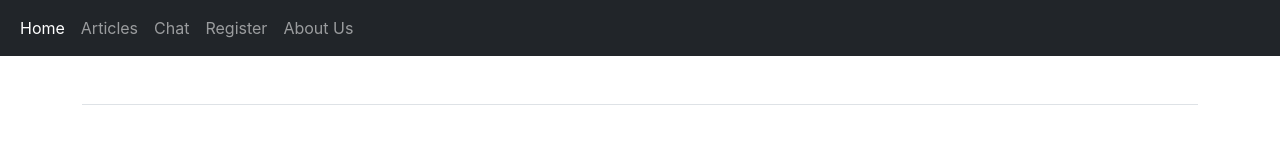
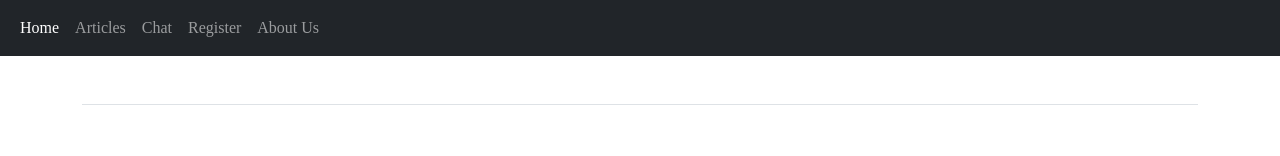
Before and after one commit to vaivodeieva/Trainings, a React (Create React App) app: page / in a window 1280 px wide. Shown: the top 156 px of the page. Built offline with nearby package versions, Linux system fonts and the light colour scheme; the HTML template or start-up script is replaced by a standard one.

Commit message:
Update Header.js

```diff
--- a/src/Components/Header.js
+++ b/src/Components/Header.js
@@ -29,11 +29,11 @@ function Header() {
                     </button>
                     <div className={mainMenuClasses} id="navbarNavAltMarkup">
                         <div className="navbar-nav">
-                            <NavLink className="nav-link" exact to="/">Home</NavLink>
-                            <NavLink className="nav-link" to="/articles">Articles</NavLink>
-                            <NavLink className="nav-link" to="/chat">Chat</NavLink>
-                            <NavLink className="nav-link" to="/register">Register</NavLink>
-                            <NavLink className="nav-link" to="/aboutus">About Us</NavLink>
+                            <NavLink className="nav-link" exact to="/" style={{fontFamily: 'cursive'}}>Home</NavLink>
+                            <NavLink className="nav-link" to="/articles" style={{fontFamily: 'cursive'}}>Articles</NavLink>
+                            <NavLink className="nav-link" to="/chat" style={{fontFamily: 'cursive'}}>Chat</NavLink>
+                            <NavLink className="nav-link" to="/register" style={{fontFamily: 'cursive'}}>Register</NavLink>
+                            <NavLink className="nav-link" to="/aboutus" style={{fontFamily: 'cursive'}}>About Us</NavLink>
 
                         </div>
                     </div>
```
